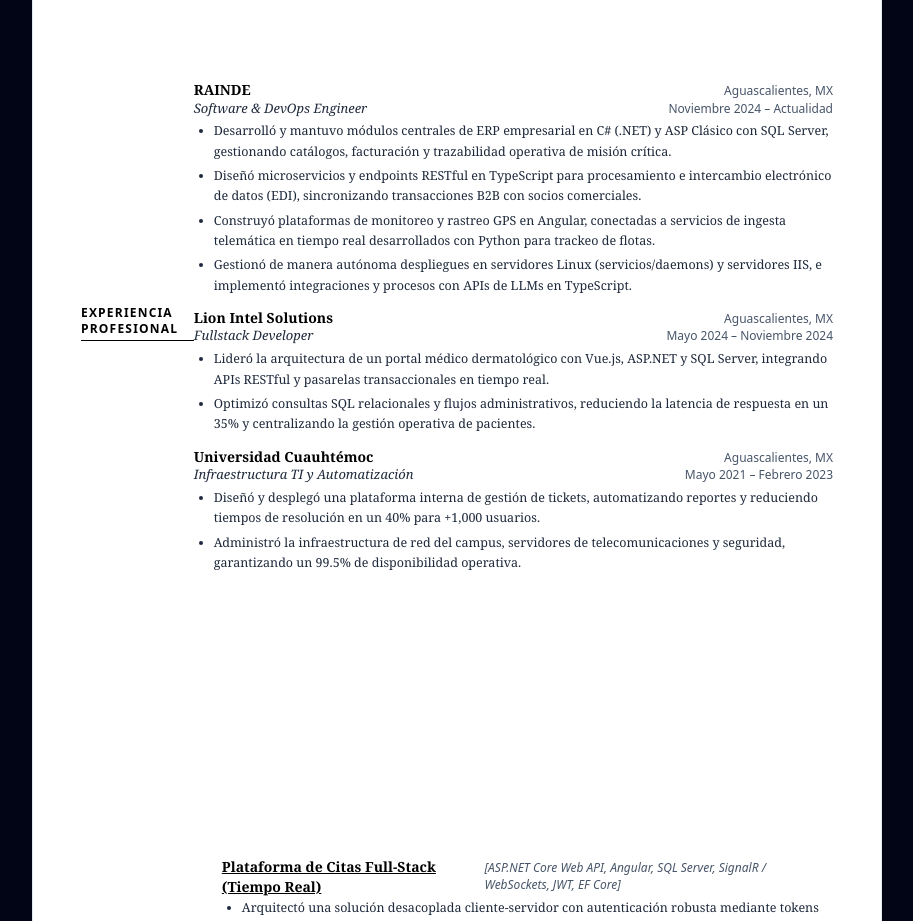
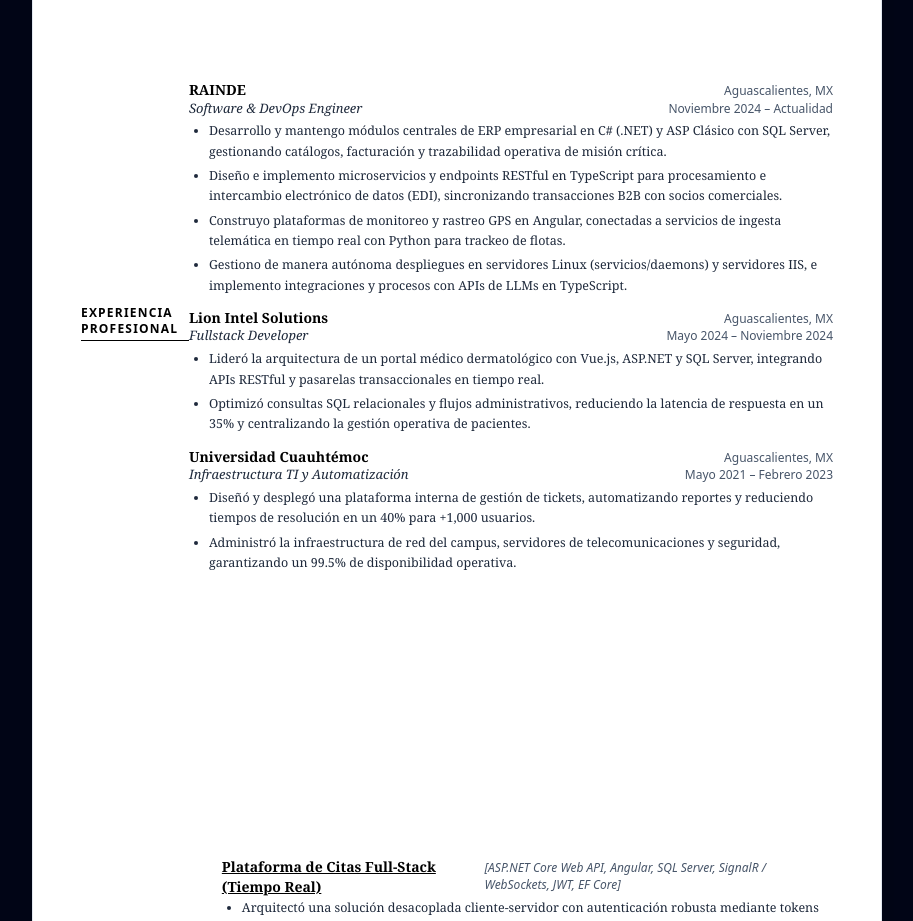
Before and after one commit to k3v-5/Portfolio, a Next.js app: page /cv in a window 1280 px wide. Shown: the part 1580-2501 px from the top of the page, without its empty margins (183-1096 px from the left). Built offline with nearby package versions, Linux system fonts and the light colour scheme.

Commit message:
style: cambiar redaccion de puesto actual en RAINDE a verbos en primera persona presente

```diff
--- a/cv/data.json
+++ b/cv/data.json
@@ -71,16 +71,16 @@
       "dates_es": "Noviembre 2024 – Actualidad",
       "dates_en": "November 2024 – Present",
       "bullets_es": [
-        "Desarrolló y mantuvo módulos centrales de ERP empresarial en C# (.NET) y ASP Clásico con SQL Server, gestionando catálogos, facturación y trazabilidad operativa de misión crítica.",
-        "Diseñó microservicios y endpoints RESTful en TypeScript para procesamiento e intercambio electrónico de datos (EDI), sincronizando transacciones B2B con socios comerciales.",
-        "Construyó plataformas de monitoreo y rastreo GPS en Angular, conectadas a servicios de ingesta telemática en tiempo real desarrollados con Python para trackeo de flotas.",
-        "Gestionó de manera autónoma despliegues en servidores Linux (servicios/daemons) y servidores IIS, e implementó integraciones y procesos con APIs de LLMs en TypeScript."
+        "Desarrollo y mantengo módulos centrales de ERP empresarial en C# (.NET) y ASP Clásico con SQL Server, gestionando catálogos, facturación y trazabilidad operativa de misión crítica.",
+        "Diseño e implemento microservicios y endpoints RESTful en TypeScript para procesamiento e intercambio electrónico de datos (EDI), sincronizando transacciones B2B con socios comerciales.",
+        "Construyo plataformas de monitoreo y rastreo GPS en Angular, conectadas a servicios de ingesta telemática en tiempo real con Python para trackeo de flotas.",
+        "Gestiono de manera autónoma despliegues en servidores Linux (servicios/daemons) y servidores IIS, e implemento integraciones y procesos con APIs de LLMs en TypeScript."
       ],
       "bullets_en": [
-        "Engineered and maintained core enterprise ERP modules using C# (.NET), Classic ASP, and SQL Server, managing inventories, billing, and mission-critical business transactions.",
-        "Architected scalable microservices and RESTful endpoints in TypeScript for Electronic Data Interchange (EDI), automating high-throughput B2B transactions with commercial partners.",
-        "Built real-time GPS tracking and asset monitoring platforms in Angular, fed by Python telemetry ingestion services and continuous coordinate streaming.",
-        "Independently managed production deployments across Linux servers and Windows IIS environments, while building intelligent LLM API integrations and automated pipelines in TypeScript."
+        "Develop and maintain core enterprise ERP modules in C# (.NET) and Classic ASP with SQL Server, managing inventories, billing, and mission-critical business transactions.",
+        "Design and implement scalable microservices and RESTful endpoints in TypeScript for Electronic Data Interchange (EDI), automating high-throughput B2B transactions with commercial partners.",
+        "Build real-time GPS tracking and asset monitoring platforms in Angular, fed by Python telemetry ingestion services and continuous coordinate streaming.",
+        "Independently manage production deployments across Linux servers (systemd services) and Windows IIS environments, while building intelligent LLM API integrations and automated pipelines in TypeScript."
       ]
     },
     {
--- a/src/app/i18n/translations.js
+++ b/src/app/i18n/translations.js
@@ -50,10 +50,10 @@
           company: "RAINDE",
           roleDates: "SOFTWARE & DEVOPS ENGINEER | NOV 2024 - CURRENT",
           bullets: [
-            "Engineered and maintained core enterprise ERP modules in C# (.NET) and Classic ASP with SQL Server, managing inventories, billing, and mission-critical business transactions.",
-            "Architected scalable microservices and RESTful endpoints in TypeScript for Electronic Data Interchange (EDI), automating high-throughput B2B transactions with commercial partners.",
-            "Built real-time GPS tracking and asset monitoring platforms in Angular, fed by Python telemetry ingestion services and continuous coordinate streaming.",
-            "Independently managed production deployments across Linux servers (systemd services) and Windows IIS environments, while building intelligent LLM API integrations and automated pipelines in TypeScript.",
+            "Develop and maintain core enterprise ERP modules in C# (.NET) and Classic ASP with SQL Server, managing inventories, billing, and mission-critical business transactions.",
+            "Design and implement scalable microservices and RESTful endpoints in TypeScript for Electronic Data Interchange (EDI), automating high-throughput B2B transactions with commercial partners.",
+            "Build real-time GPS tracking and asset monitoring platforms in Angular, fed by Python telemetry ingestion services and continuous coordinate streaming.",
+            "Independently manage production deployments across Linux servers (systemd services) and Windows IIS environments, while building intelligent LLM API integrations and automated pipelines in TypeScript.",
           ],
         },
         {
@@ -317,10 +317,10 @@
           company: "RAINDE",
           roleDates: "INGENIERO DE SOFTWARE & DEVOPS | NOV 2024 - ACTUALIDAD",
           bullets: [
-            "Desarrolló y mantuvo módulos centrales de ERP empresarial en C# (.NET) y ASP Clásico con SQL Server, gestionando catálogos, facturación y trazabilidad operativa de misión crítica.",
-            "Diseñó microservicios y endpoints RESTful en TypeScript para procesamiento e intercambio electrónico de datos (EDI), sincronizando transacciones B2B con socios comerciales.",
-            "Construyó plataformas de monitoreo y rastreo GPS en Angular, conectadas a servicios de ingesta telemática en tiempo real desarrollados con Python para trackeo de flotas.",
-            "Gestionó de manera autónoma despliegues en servidores Linux (servicios/daemons) y servidores IIS, e implementó integraciones y procesos con APIs de LLMs en TypeScript.",
+            "Desarrollo y mantengo módulos centrales de ERP empresarial en C# (.NET) y ASP Clásico con SQL Server, gestionando catálogos, facturación y trazabilidad operativa de misión crítica.",
+            "Diseño e implemento microservicios y endpoints RESTful en TypeScript para procesamiento e intercambio electrónico de datos (EDI), sincronizando transacciones B2B con socios comerciales.",
+            "Construyo plataformas de monitoreo y rastreo GPS en Angular, conectadas a servicios de ingesta telemática en tiempo real con Python para trackeo de flotas.",
+            "Gestiono de manera autónoma despliegues en servidores Linux (servicios/daemons) y servidores IIS, e implemento integraciones y procesos con APIs de LLMs en TypeScript.",
           ],
         },
         {
```
